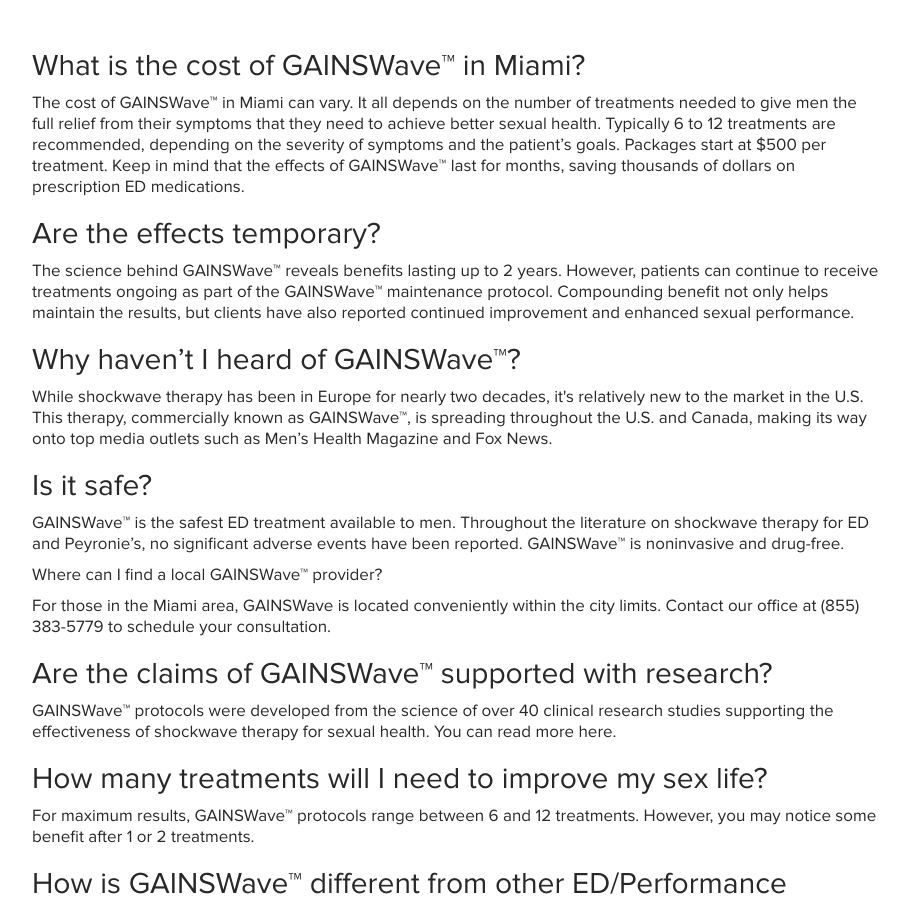
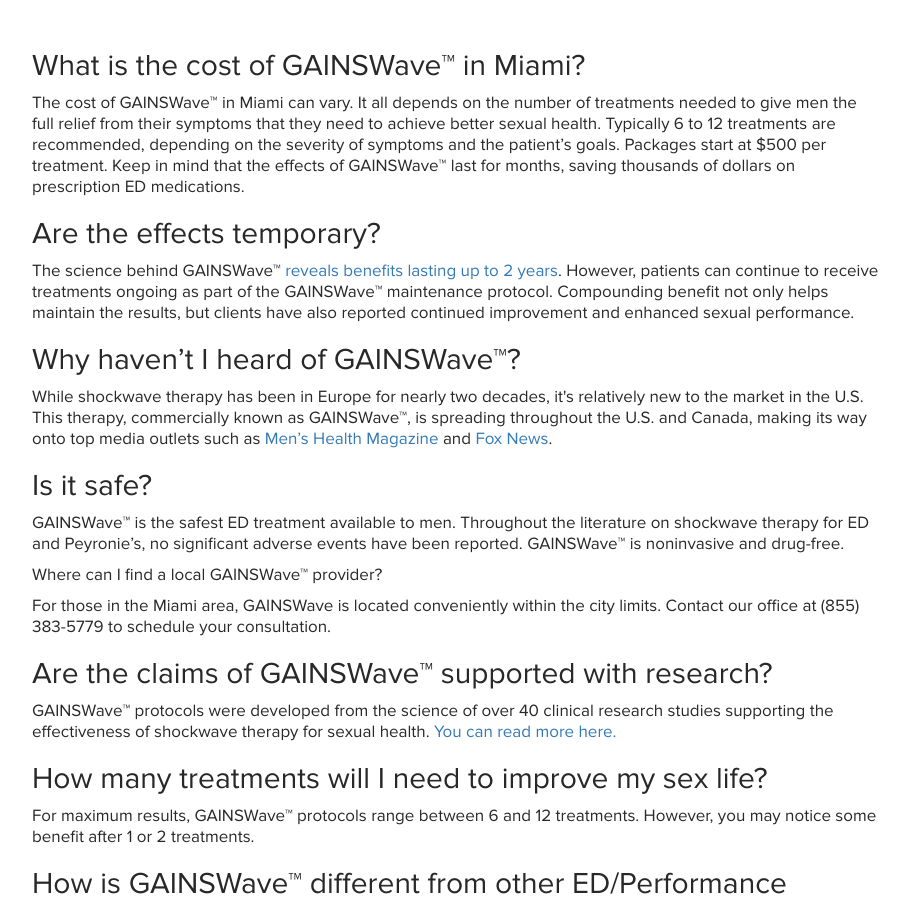
Before and after one commit to aaghealth/gainswavecolumbus.com, a Jekyll site: the page built from faqs.html, in a window 1280 px wide and 900 px high, scrolled down 943 px. Shown: the whole window, without its empty margins (38-947 px from the left). Built offline with Jekyll 4.4.1, drawn with Linux system fonts in a browser that asks for light colours; nearby versions of some CDN libraries; part of the change alters nothing that is shown.

```diff
--- a/faqs.html
+++ b/faqs.html
@@ -22,15 +22,15 @@ layout: page-sidebar
 <h2>What is the cost of GAINSWave&trade; in Miami?</h2>
 <p>The cost of GAINSWave&trade; in Miami can vary. It all depends on the number of treatments needed to give men the full relief from their symptoms that they need to achieve better sexual health. Typically 6 to 12 treatments are recommended, depending on the severity of symptoms and the patient&rsquo;s goals. Packages start at $500 per treatment. Keep in mind that the effects of GAINSWave&trade; last for months, saving thousands of dollars on prescription ED medications.</p>
 <h2>Are the effects temporary?</h2>
-<p>The science behind GAINSWave&trade; reveals benefits lasting up to 2 years. However, patients can continue to receive treatments ongoing as part of the GAINSWave&trade; maintenance protocol. Compounding benefit not only helps maintain the results, but clients have also reported continued improvement and enhanced sexual performance.</p>
+<p>The science behind GAINSWave&trade; <a href="https://www.ncbi.nlm.nih.gov/pmc/articles/PMC3607492/" target="_blank">reveals benefits lasting up to 2 years</a>. However, patients can continue to receive treatments ongoing as part of the GAINSWave&trade; maintenance protocol. Compounding benefit not only helps maintain the results, but clients have also reported continued improvement and enhanced sexual performance.</p>
 <h2>Why haven&rsquo;t I heard of GAINSWave&trade;?</h2>
-<p>While shockwave therapy has been in Europe for nearly two decades, it's relatively new to the market in the U.S. This therapy, commercially known as GAINSWave&trade;, is spreading throughout the U.S. and Canada, making its way onto top media outlets such as Men&rsquo;s Health Magazine and Fox News.</p>
+<p>While shockwave therapy has been in Europe for nearly two decades, it's relatively new to the market in the U.S. This therapy, commercially known as GAINSWave&trade;, is spreading throughout the U.S. and Canada, making its way onto top media outlets such as <a href="http://www.menshealth.com/sex-women/extracorporeal-shock-wave-therapy" target="_blank">Men&rsquo;s Health Magazine</a> and <a href="http://gainswave.com/news/dr-jeyaraj-discusses-gainswave-on-fox-news/" target="_blank">Fox News</a>.</p>
 <h2>Is it safe?</h2>
 <p>GAINSWave&trade; is the safest ED treatment available to men. Throughout the literature on shockwave therapy for ED and Peyronie&rsquo;s, no significant adverse events have been reported. GAINSWave&trade; is noninvasive and drug-free.</p>
 <p>Where can I find a local GAINSWave&trade; provider?</p>
 <p>For those in the Miami area, GAINSWave is located conveniently within the city limits. Contact our office at (855) 383-5779 to schedule your consultation.</p>
 <h2>Are the claims of GAINSWave&trade; supported with research?</h2>
-<p>GAINSWave&trade; protocols were developed from the science of over 40 clinical research studies supporting the effectiveness of shockwave therapy for sexual health. You can read more here.</p>
+<p>GAINSWave&trade; protocols were developed from the science of over 40 clinical research studies supporting the effectiveness of shockwave therapy for sexual health. <a href="{{site.url}}/clinical-research">You can read more here.</a></p>
 <h2>How many treatments will I need to improve my sex life?</h2>
 <p>For maximum results, GAINSWave&trade; protocols range between 6 and 12 treatments. However, you may notice some benefit after 1 or 2 treatments.</p>
 <h2>How is GAINSWave&trade; different from other ED/Performance enhancing treatments?</h2>
```
